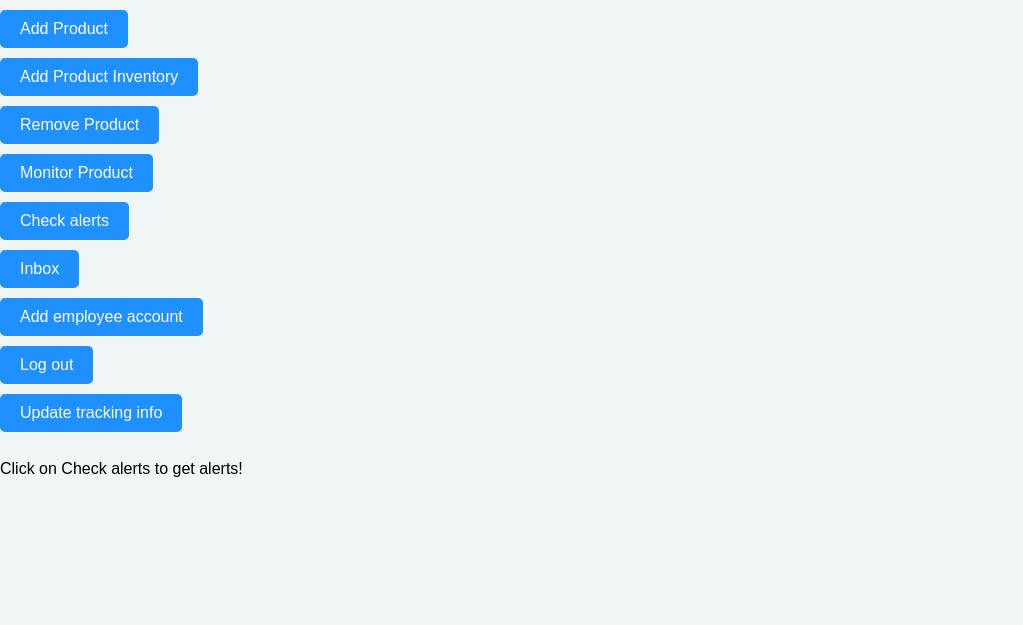
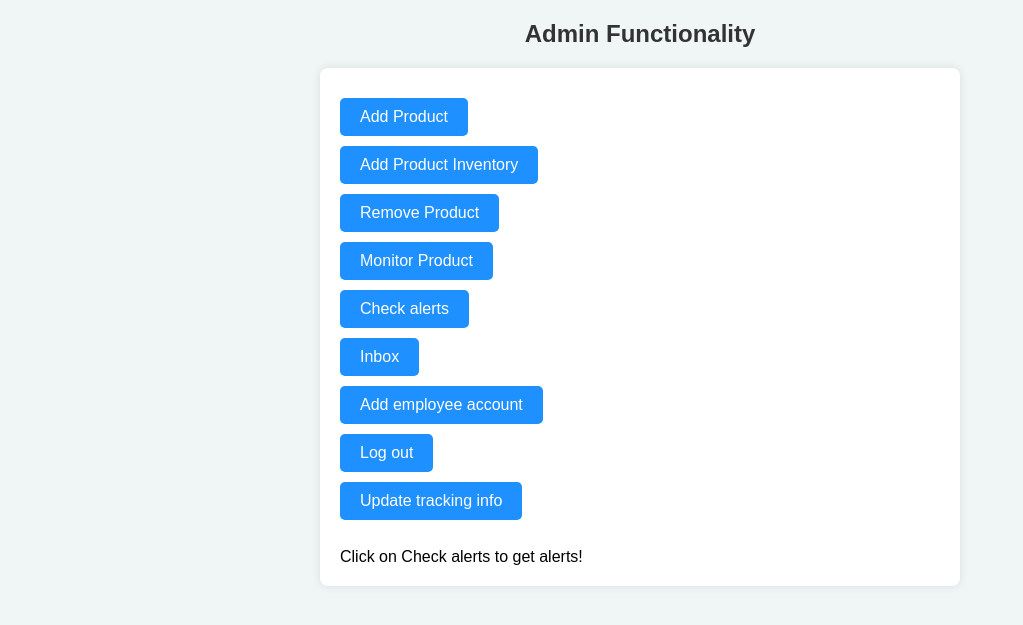
Before and after one commit to cucumberNimbus/ITECH3208-Codes, a PHP site: page /homepage/admin_homepage.inc.php in a window 1280 px wide. Shown: the top 625 px of the page, without its empty margins (0-1023 px from the left). Run offline with PHP 8.4, Linux system fonts and the light colour scheme.

Commit message:
Updated files with added css

```diff
--- a/Shop/homepage/admin_homepage.inc.php
+++ b/Shop/homepage/admin_homepage.inc.php
@@ -1,7 +1,3 @@
-<?php
-    include_once 'admin_function/show_alerts_view.inc.php';
-?>
-
 <!DOCTYPE html>
 <html lang="en">
 
@@ -17,9 +13,21 @@
             padding: 0;
             background-color: #f0f5f5;
         }
+
+
+        .container {
+            max-width: 600px;
+            margin: 20px auto;
+            padding: 20px;
+            background-color: #fff;
+            border-radius: 8px;
+            box-shadow: 0 0 10px rgba(0, 0, 0, 0.1);
+        }
+
         form {
             margin: 10px 0;
         }
+
         button {
             background-color: #1e90ff;
             color: white;
@@ -30,14 +38,23 @@
             font-size: 16px;
             margin-right: 10px;
         }
+
         button:hover {
             background-color: #4169e1;
+        }
+
+        h2 {
+            text-align: center;
+            color: #333;
         }
     </style>
 </head>
 
 <body>
 
+    <h2>Admin Functionality</h2>
+
+    <div class="container">
         <form action="admin_function/add_product_detail.inc.php" method="post">
             <button>Add Product</button>
         </form>
@@ -75,8 +92,10 @@
         </form>
 
         <?php
+            include_once 'admin_function/show_alerts_view.inc.php';
             check_alerts();
         ?>
+    </div>
 
 </body>
 
```
Also changed, not shown: Shop/homepage/employee_homepage.inc.php (+23 -4 lines). Lines whose indentation alone changed are shown as unchanged.
